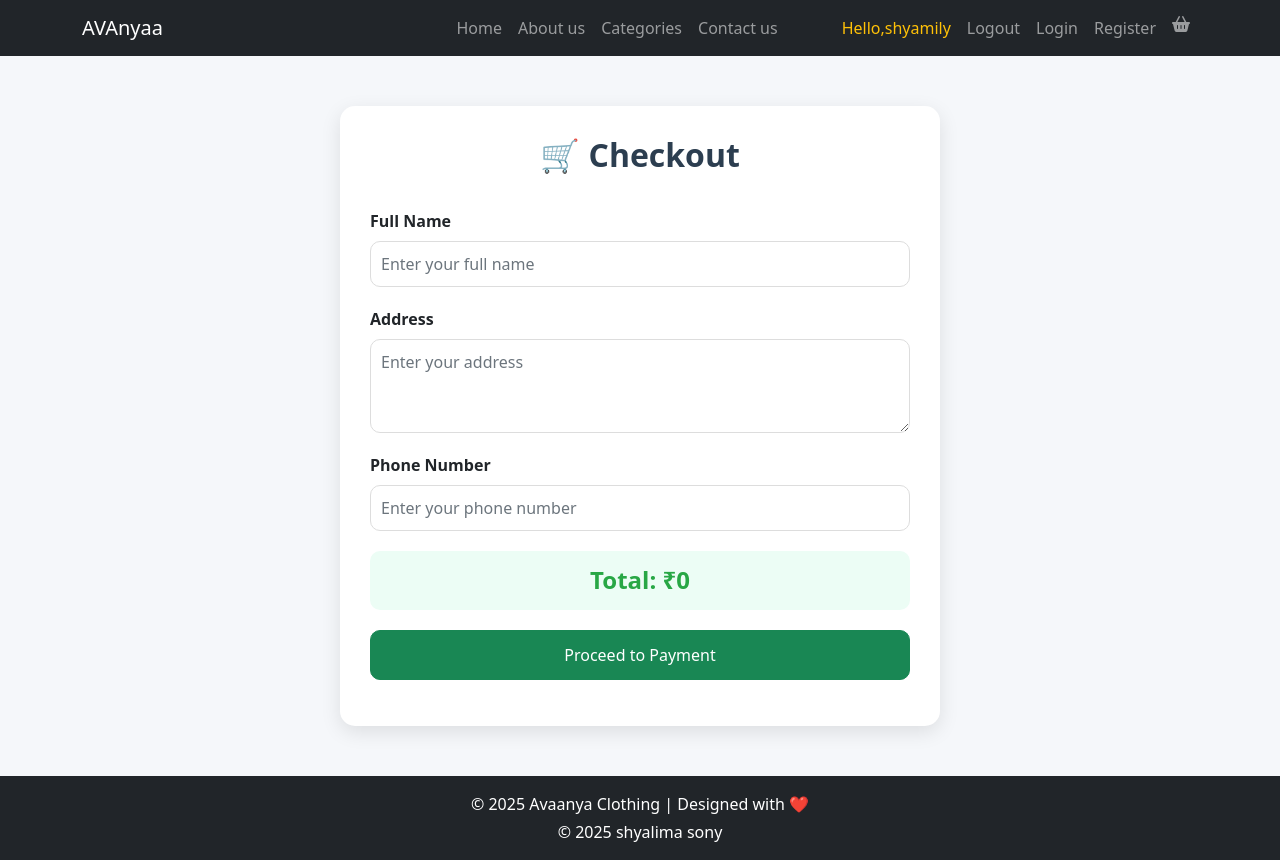
After one commit to shyalimasony6238/DjangoEcommerce, a Django app: page /checkout/ in a window 1280 px wide. The commit adds this page. Run offline with Django 5.2, Linux system fonts and the light colour scheme; a user stored in the database is signed in; data comes from the database, SQL or seed files in the repository; both versions use the stored data as it was after the commit.

Commit message:
your message

```diff
--- a/ecommerce/settings.py
+++ b/ecommerce/settings.py
@@ -62,6 +62,8 @@ TEMPLATES = [
         'APP_DIRS': True,
         'OPTIONS': {
             'context_processors': [
+
+                'frontend.context_processors.cart_count',
                 'django.template.context_processors.request',
                 'django.contrib.auth.context_processors.auth',
                 'django.contrib.messages.context_processors.messages',
@@ -166,3 +168,7 @@ STATICFILES_STORAGE = 'whitenoise.storage.CompressedManifestStaticFilesStorage'
 CSRF_TRUSTED_ORIGINS = [
     "https://your-app-name.onrender.com"
 ]
+
+
+RAZORPAY_KEY_ID = "rzp_test_SbUA6ml5vN406y"
+RAZORPAY_KEY_SECRET = "I0O7Q9gVTktujREY5DPT5IEe"
--- a/ecommerce/urls.py
+++ b/ecommerce/urls.py
@@ -35,18 +35,23 @@ urlpatterns = [
 
 # FRONTEND
 
-  path("",index,name="index"),
-  path("about/",about,name="about"),
-  path("category/",category,name="category"),
-  path('product/<int:cat_id>/', product, name='product'),
-  path('add_to_cart/<int:product_id>/',add_to_cart, name='add_to_cart'),
-  path('cart/', view_cart, name='view_cart'),
-  path('update_cart/', update_cart, name='update_cart'),
-  path("login/", login_view, name="login"),
+path("",index,name="index"),
+path("about/",about,name="about"),
+path("category/",category,name="category"),
+path("contact/",contact,name="contact"),
+path('product/<int:cat_id>/', product, name='product'),
+    path('add-to-cart/<int:product_id>/', add_to_cart, name='add_to_cart'),
+    path('cart/', view_cart, name='view_cart'),
+    path('update-cart/<int:cart_id>/', update_cart, name='update_cart'),
+    path('remove-cart/<int:cart_id>/', remove_from_cart, name='remove_cart'),
+
+       path('checkout/', checkout, name='checkout'),
+       path('payment-success/', payment_success, name='payment_success'),
 
 
-  path("register/", register_view, name="register"),
-    path("logout/", logout_view, name="logout"),
+path("login/", login_view, name="login"),
+path("register/", register_view, name="register"),
+path("logout/", logout_view, name="logout"),
 
 ]
 from django.conf import settings
--- /dev/null
+++ b/frontend/context_processors.py
@@ -0,0 +1,9 @@
+from backend.models import Cart
+
+def cart_count(request):
+    if request.user.is_authenticated:
+        count = Cart.objects.filter(user=request.user).count()
+    else:
+        count = 0
+
+    return {'cart_count': count}
--- /dev/null
+++ b/frontend/templates/checkout.html
@@ -0,0 +1,103 @@
+{% extends 'index.html' %}
+{% block content %}
+
+<style>
+  body {
+    background: #f5f7fa;
+  }
+
+  .checkout-container {
+    max-width: 600px;
+    margin: 50px auto;
+  }
+
+  .checkout-card {
+    background: #ffffff;
+    padding: 30px;
+    border-radius: 15px;
+    box-shadow: 0 6px 20px rgba(0,0,0,0.1);
+  }
+
+  .checkout-title {
+    text-align: center;
+    font-weight: 700;
+    color: #2c3e50;
+    margin-bottom: 25px;
+  }
+
+  .form-label {
+    font-weight: 600;
+    margin-top: 10px;
+  }
+
+  .form-control {
+    border-radius: 10px;
+    padding: 10px;
+    border: 1px solid #ddd;
+    margin-bottom: 10px;
+  }
+
+  .form-control:focus {
+    border-color: #28a745;
+    box-shadow: 0 0 5px rgba(40,167,69,0.3);
+  }
+
+  .total-box {
+    background: #ecfdf5;
+    padding: 15px;
+    border-radius: 10px;
+    text-align: center;
+    margin-top: 20px;
+  }
+
+  .total-box h4 {
+    margin: 0;
+    color: #28a745;
+    font-weight: bold;
+  }
+
+  .btn-checkout {
+    width: 100%;
+    padding: 12px;
+    font-size: 16px;
+    border-radius: 10px;
+    margin-top: 20px;
+  }
+</style>
+
+<div class="checkout-container">
+  <div class="checkout-card">
+
+    <h2 class="checkout-title">🛒 Checkout</h2>
+
+    <form method="POST">
+      {% csrf_token %}
+
+      <!-- Name -->
+      <label class="form-label">Full Name</label>
+      <input type="text" name="name" class="form-control" placeholder="Enter your full name" required>
+
+      <!-- Address -->
+      <label class="form-label">Address</label>
+      <textarea name="address" class="form-control" rows="3" placeholder="Enter your address" required></textarea>
+
+      <!-- Phone -->
+      <label class="form-label">Phone Number</label>
+      <input type="text" name="phone" class="form-control" placeholder="Enter your phone number" required>
+
+      <!-- Total -->
+      <div class="total-box">
+        <h4>Total: ₹{{ total }}</h4>
+      </div>
+
+      <!-- Button -->
+      <button type="submit" class="btn btn-success btn-checkout">
+        Proceed to Payment
+      </button>
+
+    </form>
+
+  </div>
+</div>
+
+{% endblock %}
--- a/frontend/templates/index.html
+++ b/frontend/templates/index.html
@@ -67,6 +67,12 @@
         }
     }
 
+
+    .badge {
+    font-size: 10px;
+    padding: 5px 7px;
+}
+
 </style>
 
 <nav class="custom-navbar navbar navbar navbar-expand-lg navbar-dark bg-dark" aria-label="Avaanya navigation bar">
@@ -85,7 +91,7 @@
                 </li>
                 <li><a class="nav-link" href="{% url 'about' %}">About us</a></li>
                 <li><a class="nav-link" href="{% url 'category' %}">Categories</a></li>
-                <li><a class="nav-link" href="">Contact us</a></li>
+                <li><a class="nav-link" href="{% url 'contact' %}">Contact us</a></li>
             </ul>
 
             <ul class="custom-navbar-cta navbar-nav mb-2 mb-lg-0 ms-lg-5">
@@ -104,11 +110,17 @@
                     <a class="nav-link" href="{% url 'register' %}">Register</a>
                 </li>
 
-                <li class="nav-item">
-                    <a class="nav-link" href="">
-                         <i class="fas fa-shopping-basket"></i>
-                    </a>
-                </li>
+                <li class="nav-item position-relative">
+    <a class="nav-link" href="{% url 'view_cart' %}">
+        <i class="fas fa-shopping-basket"></i>
+
+        {% if cart_count > 0 %}
+        <span class="position-absolute top-0 start-100 translate-middle badge rounded-pill bg-danger">
+            {{ cart_count }}
+        </span>
+        {% endif %}
+    </a>
+</li>
             </ul>
 
         </div>
--- a/frontend/templates/login.html
+++ b/frontend/templates/login.html
@@ -51,7 +51,7 @@
 
     <div class="text-center mt-3">
         <a href="{% url 'index' %}">Back to Home</a>
-         <a href="{% url 'register' %}">Register</a>
+        <a href="{% url 'register' %}">Register</a>
     </div>
 </div>
 
--- a/frontend/templates/product.html
+++ b/frontend/templates/product.html
@@ -55,7 +55,7 @@
             <h5 class="card-title">{{ i.pro_name }}</h5>
             <p class="card-text">Quantity: {{ i.qty }}</p>
             <p class="card-text text-success fw-bold">₹{{ i.price }}</p>
-            <a href="{% url 'view_cart'  %}" class="btn btn-success">Add to Cart</a>
+            <a href="{% url 'add_to_cart' i.id %}" class="btn btn-success">Add to Cart</a>
 
           </div>
         </div>
--- a/frontend/views.py
+++ b/frontend/views.py
@@ -6,6 +6,23 @@ def index(request):
 
 def about(request):
     return render(request,"about.html")
+
+def contact(request):
+    return render(request,"contact.html")
+
+
+from backend.models import Contact
+
+def contact(request):
+    if request.method == "POST":
+        Contact.objects.create(
+            name=request.POST.get("name"),
+            email=request.POST.get("email"),
+            message=request.POST.get("message")
+        )
+        return render(request, "contact.html", {"success": True})
+
+    return render(request, "contact.html")
 
 from backend.models import pro_category
 def category(request):
@@ -21,85 +38,158 @@ def product(request, cat_id):
     return render(request, "product.html", {"category": category, "products": products})
 
 
-from django.shortcuts import render, redirect, get_object_or_404
+from django.shortcuts import redirect
+from django.contrib.auth.decorators import login_required
 from backend.models import protable
+from backend.models import Cart
 
+
+# ✅ Add to Cart
+@login_required
 def add_to_cart(request, product_id):
     product = get_object_or_404(protable, id=product_id)
 
-    if not request.user.is_authenticated:
-        return redirect()   # force login
+    cart_item, created = Cart.objects.get_or_create(
+        user=request.user,
+        product=product
+    )
 
-    user_key = f"cart_{request.user.id}"  # unique cart per user
+    if not created:
+        cart_item.quantity += 1
+        cart_item.save()
 
-    cart = request.session.get(user_key, {})
+    return redirect('view_cart')
 
-    # If product already exists in cart, increase quantity
-    if str(product_id) in cart:
-        cart[str(product_id)]['quantity'] += 1
-    else:
-        cart[str(product_id)] = {
-            'pro_name': product.pro_name,
-            'price': float(product.price),
-            'image': product.p_image.url,
-            'quantity': 1
-        }
 
-    request.session[user_key] = cart
-    request.session.modified = True
 
-    return redirect('cart.html')
+# ✅ View Cart
+@login_required
 def view_cart(request):
-    if not request.user.is_authenticated:
-        return redirect("login")
+    cart_items = Cart.objects.filter(user=request.user)
+    total = sum(item.total_price() for item in cart_items)
 
-    user_key = f"cart_{request.user.id}"
-    cart = request.session.get(user_key, {})
+    return render(request, 'cart.html', {
+        'cart_items': cart_items,
+        'total': total
+    })
 
-    total = sum(item['price'] * item['quantity'] for item in cart.values())
 
-    return render(request, "cart.html", {"cart": cart, "total": total})
-
-def update_cart(request):
-    if not request.user.is_authenticated:
-        return redirect("login")
-
-    user_key = f"cart_{request.user.id}"
-    cart = request.session.get(user_key, {})
+# ✅ Update Quantity
+@login_required
+def update_cart(request, cart_id):
+    cart_item = get_object_or_404(Cart, id=cart_id, user=request.user)
 
     if request.method == "POST":
+        quantity = int(request.POST.get("quantity"))
 
-        # Update Quantity
-        for product_id in list(cart.keys()):
-            qty_key = f"quantity_{product_id}"
-            if qty_key in request.POST:
-                new_qty = int(request.POST[qty_key])
-                if new_qty > 0:
-                    cart[product_id]['quantity'] = new_qty
-                else:
-                    cart.pop(product_id)
-
-        request.session[user_key] = cart
-        request.session.modified = True
-
-        # 👉 If user clicked PROCEED button
-        if "proceed" in request.POST:
-
-            # Save shipping address to session
-            request.session["shipping_address"] = {
-                "full_name": request.POST.get("full_name"),
-                "mobile": request.POST.get("mobile"),
-                "address": request.POST.get("address"),
-                "city": request.POST.get("city"),
-                "pincode": request.POST.get("pincode"),
-                "state": request.POST.get("state"),
-            }
-
-            request.session.modified = True
-
-            return redirect("")   # Go to payment options page
+        if quantity > 0:
+            cart_item.quantity = quantity
+            cart_item.save()
+        else:
+            cart_item.delete()
 
     return redirect('view_cart')
+
+
+# ✅ Remove Item
+@login_required
+def remove_from_cart(request, cart_id):
+    cart_item = get_object_or_404(Cart, id=cart_id, user=request.user)
+    cart_item.delete()
+
+    return redirect('view_cart')
+
+
+
+from backend.models import Order
+from django.conf import settings
+import razorpay
+
+@login_required
+def checkout(request):
+    cart_items = Cart.objects.filter(user=request.user)
+    total = sum(item.total_price() for item in cart_items)
+
+    if request.method == "POST":
+        address = request.POST.get("address")
+        phone = request.POST.get("phone")
+
+        order = Order.objects.create(
+            user=request.user,
+            total_amount=total,
+            address=address,
+            phone=phone
+        )
+
+        # Razorpay client
+        client = razorpay.Client(auth=(settings.RAZORPAY_KEY_ID, settings.RAZORPAY_KEY_SECRET))
+
+        payment = client.order.create({
+            "amount": int(total * 100),  # paise
+            "currency": "INR",
+            "payment_capture": 1
+        })
+
+        order.payment_id = payment['id']
+        order.save()
+
+        return render(request, "payment.html", {
+            "order": order,
+            "payment": payment,
+            "cart_items": cart_items,
+            "total": total
+        })
+
+    return render(request, "checkout.html", {
+        "cart_items": cart_items,
+        "total": total
+    })
+
+from django.views.decorators.csrf import csrf_exempt
+
+@csrf_exempt
+def payment_success(request):
+    if request.method == "POST":
+        order_id = request.POST.get("razorpay_order_id")
+
+        order = Order.objects.get(payment_id=order_id)
+        order.paid = True
+        order.save()
+
+        # Clear cart
+        Cart.objects.filter(user=order.user).delete()
+
+        return render(request, "success.html")
+
+    return redirect("index")
+
+
+
+def cart_count(request):
+    if request.user.is_authenticated:
+        items = Cart.objects.filter(user=request.user)
+        count = sum(item.quantity for item in items)
+    else:
+        count = 0
+
+    return {'cart_count': count}
+
+
+
+
+
+
+
+
+
+
+
+
+
+
+
+
+
 
 
 
```
Also changed, not shown: backend/models.py (+36 -0 lines), frontend/templates/cart.html (+29 -121 lines), frontend/templates/contact.html (added, +71 -0 lines), frontend/templates/payment.html (added, +42 -0 lines), frontend/templates/success.html (added, +10 -0 lines), backend/migrations/0003_cart.py (added), backend/migrations/0004_order.py (added), backend/migrations/0005_contact.py (added), db.sqlite3.
